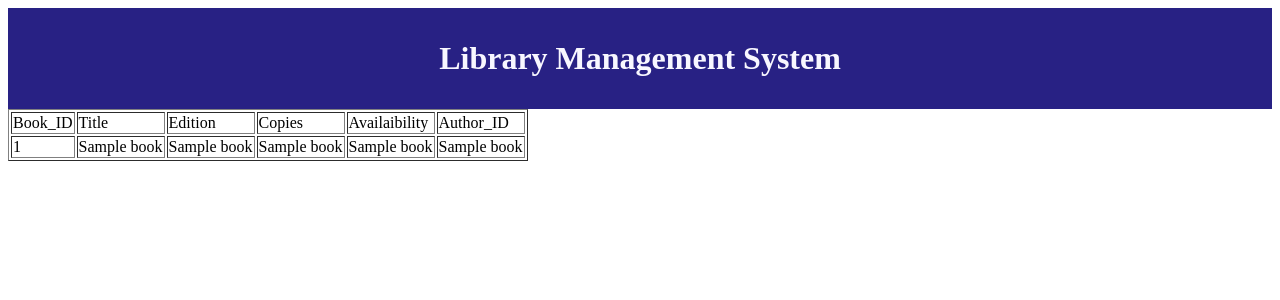
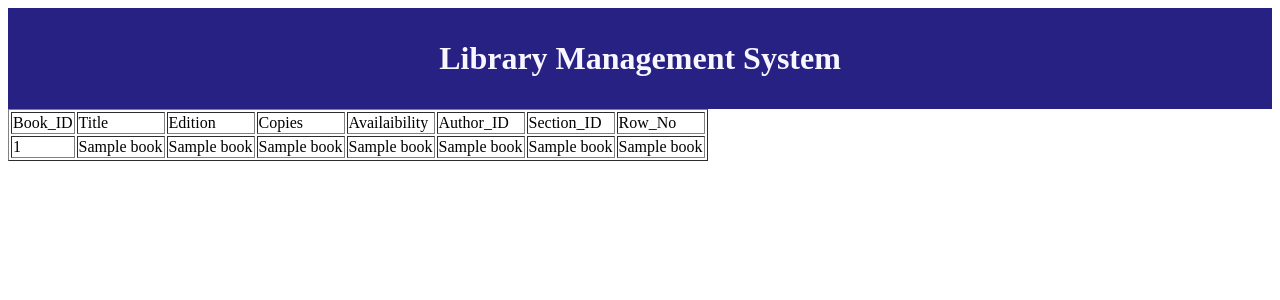
Before and after one commit to jayeshbhadange/Assignment4_GroupX, a Flask app: template Groupx/templates/books.html in a window 1280 px wide. Shown: the top 300 px of the page. Run offline with Flask 3, Linux system fonts and the light colour scheme; the template is opened without the code that fills it: most values are stand-ins (such as "Sample title", 1, 10 or a date in 2020); some libraries are stand-ins or nearby versions.

Commit message:
Update books.html

```diff
--- a/Groupx/templates/books.html
+++ b/Groupx/templates/books.html
@@ -18,6 +18,8 @@
       <td>Copies</td>
       <td>Availaibility</td>
       <td>Author_ID</td>
+      <td>Section_ID</td>
+      <td>Row_No</td>
   </tr>
     {% for book in rows %}
     <tr>
@@ -27,6 +29,8 @@
       <td> {{book[3]}} </td>
       <td> {{book[4]}} </td>
       <td> {{book[5]}} </td>
+      <td> {{book[6]}} </td>
+      <td> {{book[7]}} </td>
     </tr>
     {% endfor %}
   </table>
```
